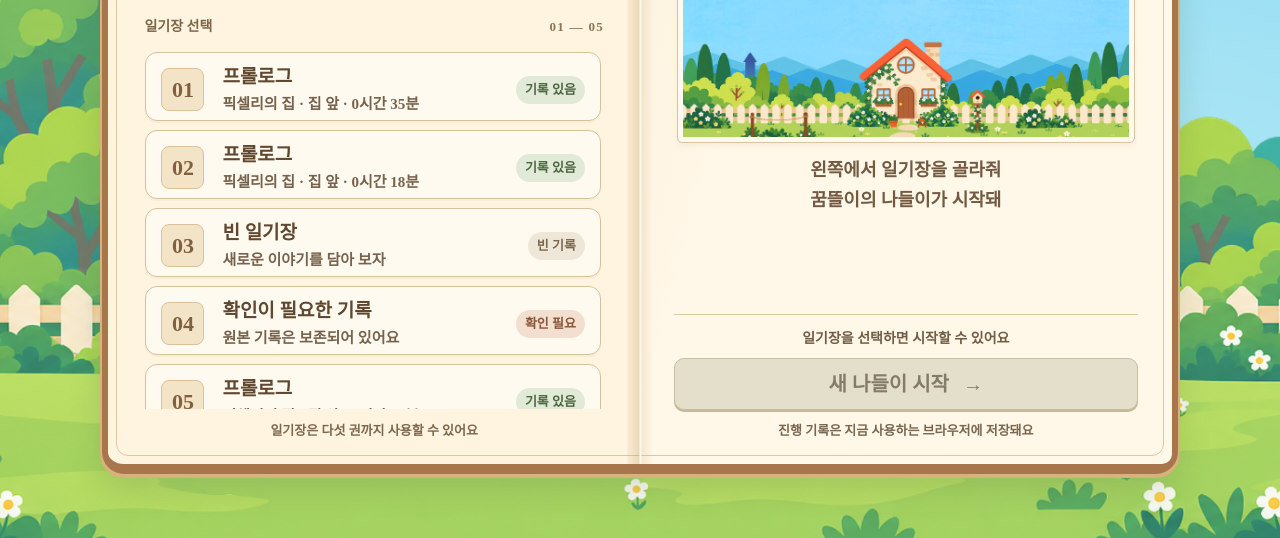
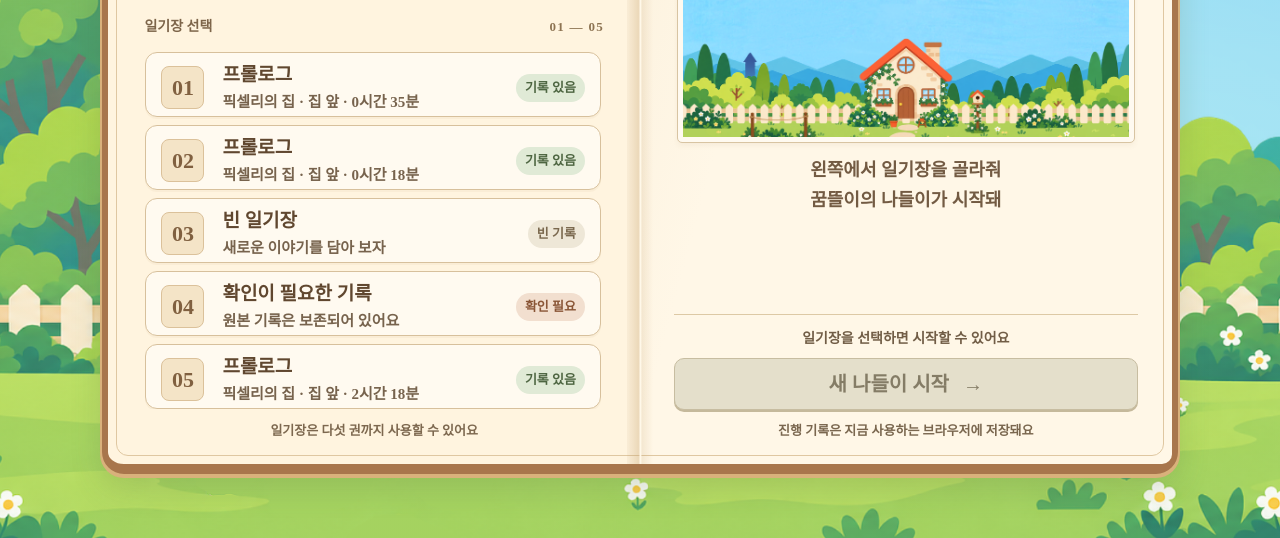
Before and after one commit to hiyena0502-dotcom/fanmade_pixelyfan, a website: page qa-slot-fixture.html in a window 1280 px wide. Shown: the part 262-800 px from the top of the page. Drawn offline with Linux system fonts and the light colour scheme; no server answers; a web font is replaced by a local one.

Commit message:
Verify five visible diary cards in all desktop window sizes

```diff
--- a/slot-menus.css
+++ b/slot-menus.css
@@ -24,10 +24,10 @@ html[data-screen="game"]:not(.pixely-game-playing) .slot-screen .return-link{pos
 .slot-screen #slots-subtitle{font-size:17px;line-height:1.5;color:#776047;margin-top:7px}
 .slot-screen .slot-list-heading{display:flex;justify-content:space-between;align-items:center;padding:7px 2px 0;font-size:14px;color:#7d654a;flex:none}
 .slot-screen .slot-list-heading span+span{font-size:13px;letter-spacing:.1em;color:#8d7352}
-.slot-screen #slot-list{display:flex;flex:1;flex-direction:column;gap:9px;min-height:0;overflow-y:auto;overflow-x:hidden;padding:3px 5px 5px 3px;scrollbar-width:thin;scrollbar-color:#c6b48a transparent;scroll-padding:6px}
-.slot-screen #slot-list>button{position:relative;display:grid;grid-template-columns:48px minmax(0,1fr) auto;align-items:center;gap:13px;min-height:69px;flex:1 0 69px;padding:11px 15px;border:1.5px solid #d7c09c;border-radius:12px;background:#fffaf0;box-shadow:0 2px 0 #b99a6b12;text-align:left;transition:background .16s,border-color .16s,box-shadow .16s}
+.slot-screen #slot-list{display:flex;flex:1;flex-direction:column;gap:8px;min-height:0;overflow-y:auto;overflow-x:hidden;padding:3px 5px 5px 3px;scrollbar-width:thin;scrollbar-color:#c6b48a transparent;scroll-padding:6px}
+.slot-screen #slot-list>button{position:relative;display:grid;grid-template-columns:48px minmax(0,1fr) auto;align-items:center;gap:13px;min-height:65px;flex:1 0 65px;padding:9px 15px;border:1.5px solid #d7c09c;border-radius:12px;background:#fffaf0;box-shadow:0 2px 0 #b99a6b12;text-align:left;transition:background .16s,border-color .16s,box-shadow .16s}
 .slot-screen #slot-list>button:hover:not(:disabled){border-color:#8ba174;background:#f2f5e6;box-shadow:0 2px 0 #8ba17433}
-.slot-screen #slot-list>button[aria-pressed="true"]{padding:11px 15px;background:#edf2df;border-color:#6a8655;box-shadow:inset 4px 0 #6a8655,0 2px 0 #8ba17426}
+.slot-screen #slot-list>button[aria-pressed="true"]{padding:9px 15px;background:#edf2df;border-color:#6a8655;box-shadow:inset 4px 0 #6a8655,0 2px 0 #8ba17426}
 .slot-screen #slot-list .slot-number{width:43px;height:43px;border:1px solid #dbc19a;border-radius:8px;background:#f4e4c7;font-size:22px;line-height:1;color:#806040;font-variant-numeric:tabular-nums}
 .slot-screen #slot-list>button[aria-pressed="true"] .slot-number{background:#dce6cb;border-color:#9aaa83;color:#4f663d}
 .slot-screen .slot-copy{display:flex;flex-direction:column;gap:3px;min-width:0}
```
